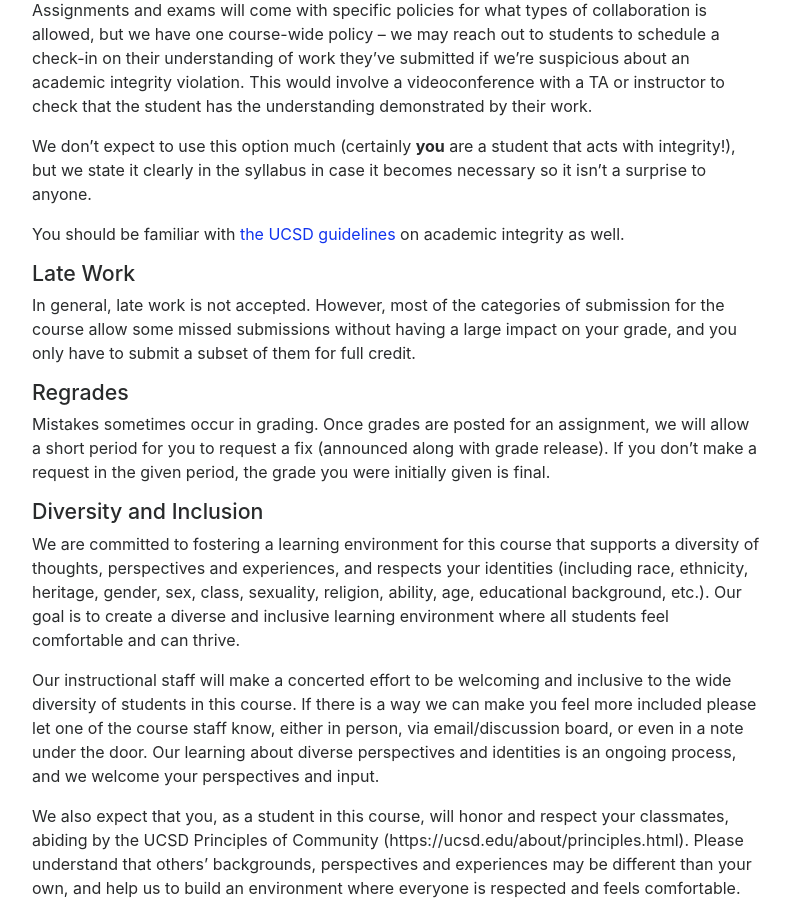
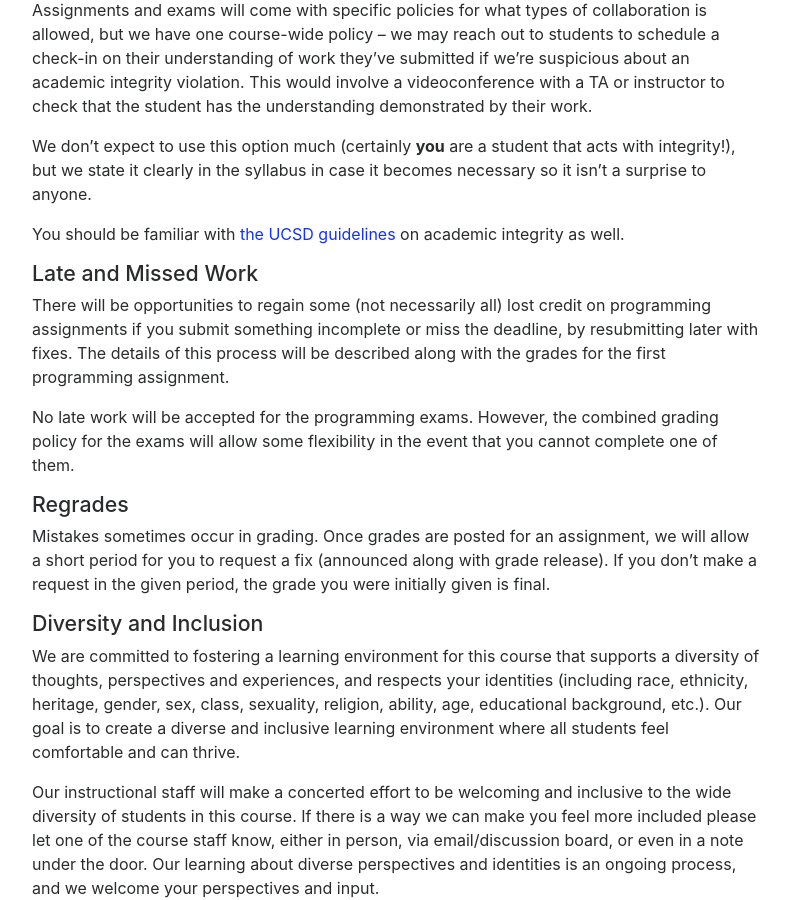
Before and after one commit to ucsd-cse11-sp21/ucsd-cse11-sp21.github.io, a Jekyll site: the page built from index.md, in a window 1280 px wide and 900 px high, scrolled down 6817 px. Shown: the whole window, without its empty margins (243-1033 px from the left). Built offline with Jekyll 4.4.1, drawn with Linux system fonts in a browser that asks for light colours; nearby versions of some CDN libraries.

Commit message:
Update index.md

```diff
--- a/index.md
+++ b/index.md
@@ -343,12 +343,11 @@ You should be familiar with [the UCSD
 guidelines](http://senate.ucsd.edu/Operating-Procedures/Senate-Manual/Appendices/2)
 on academic integrity as well.
 
-### Late Work
+### Late and Missed Work
 
-In general, late work is not accepted. However, most of the categories of
-submission for the course allow some missed submissions without having a
-large impact on your grade, and you only have to submit a subset of them for
-full credit.
+There will be opportunities to regain some (not necessarily all) lost credit on programming assignments if you submit something incomplete or miss the deadline, by resubmitting later with fixes. The details of this process will be described along with the grades for the first programming assignment.
+
+No late work will be accepted for the programming exams. However, the combined grading policy for the exams will allow some flexibility in the event that you cannot complete one of them.
 
 ### Regrades
 
```
